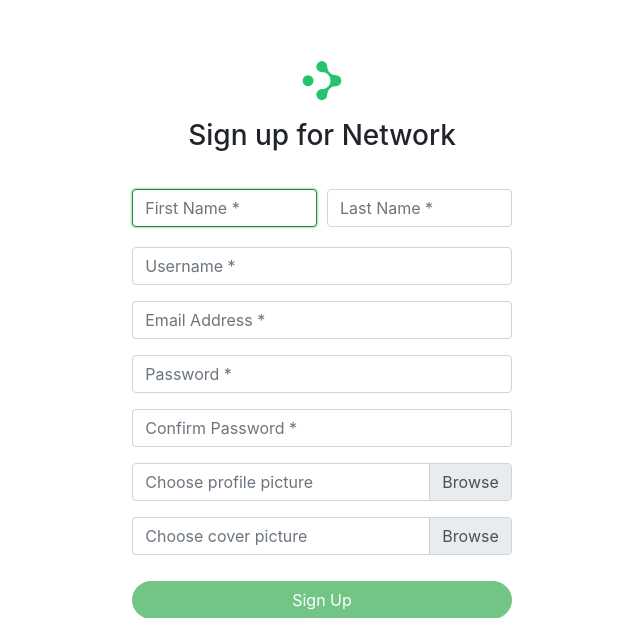
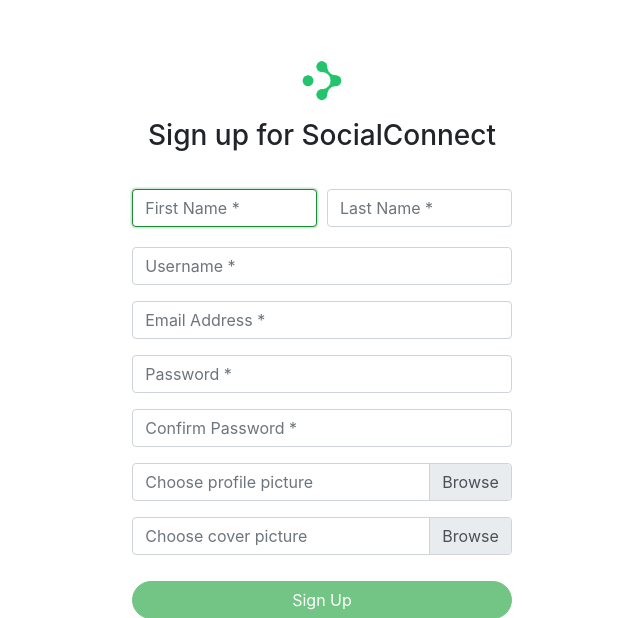
Before and after one commit to etyanglinus/socialconnect, a Django app: page /n/register in a window 1280 px wide. Shown: the top 618 px of the page, without its empty margins (318-958 px from the left). Run offline with Django 3.2, Linux system fonts and the light colour scheme; some libraries are stand-ins or nearby versions.

Commit message:
first commit

```diff
--- a/network/templates/network/login.html
+++ b/network/templates/network/login.html
@@ -11,7 +11,7 @@
         <div>
             <center>
                 <img src="{% static 'network/Images/logo_icon.png' %}" height="45em" style="margin-bottom: 2vh;">
-                <h3>Log in to Network</h3><br>
+                <h3>Log in to SocialConnnect</h3><br>
             </center>
         </div>
 
--- a/network/templates/network/register.html
+++ b/network/templates/network/register.html
@@ -15,7 +15,7 @@
         <div>
             <center>
                 <img src="{% static 'network/Images/logo_icon.png' %}" height="45em" style="margin-bottom: 2vh;">
-                <h3>Sign up for Network</h2><br>
+                <h3>Sign up for SocialConnect</h2><br>
             </center>
         </div>
 
```
